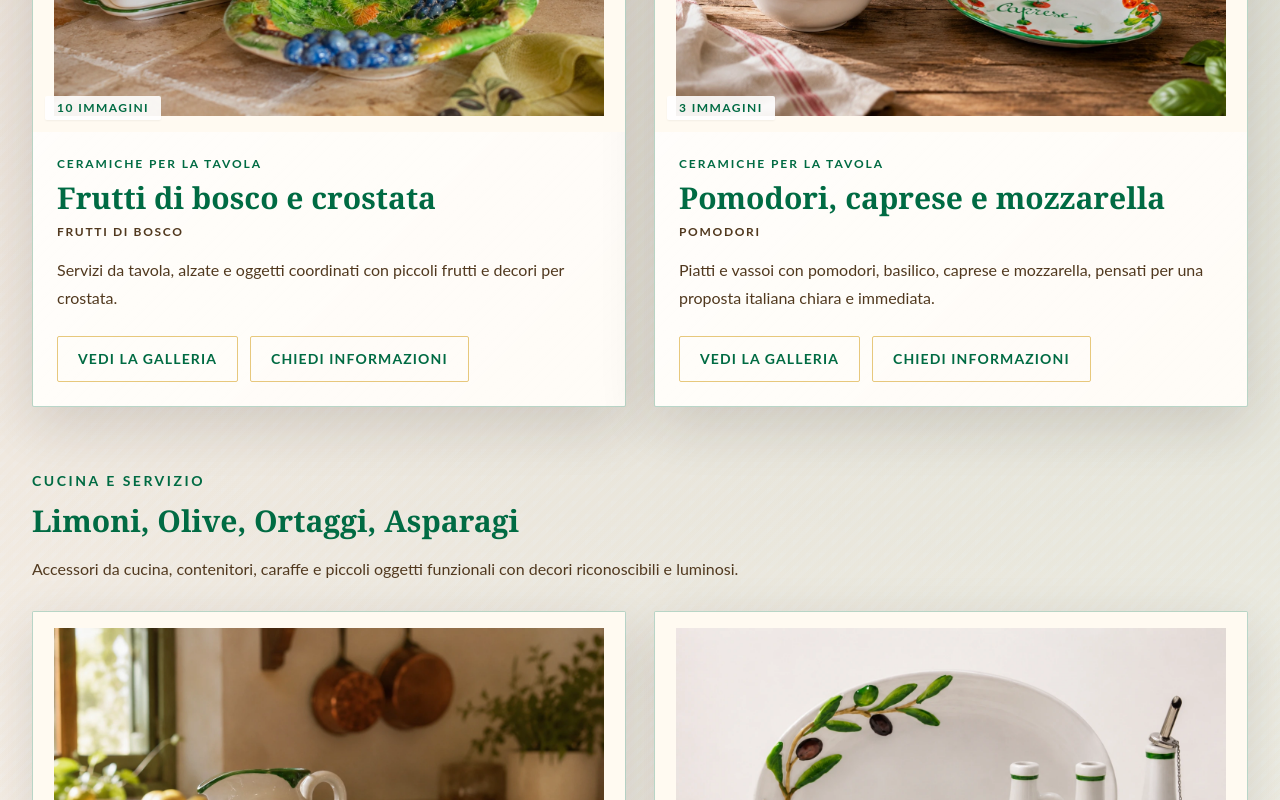
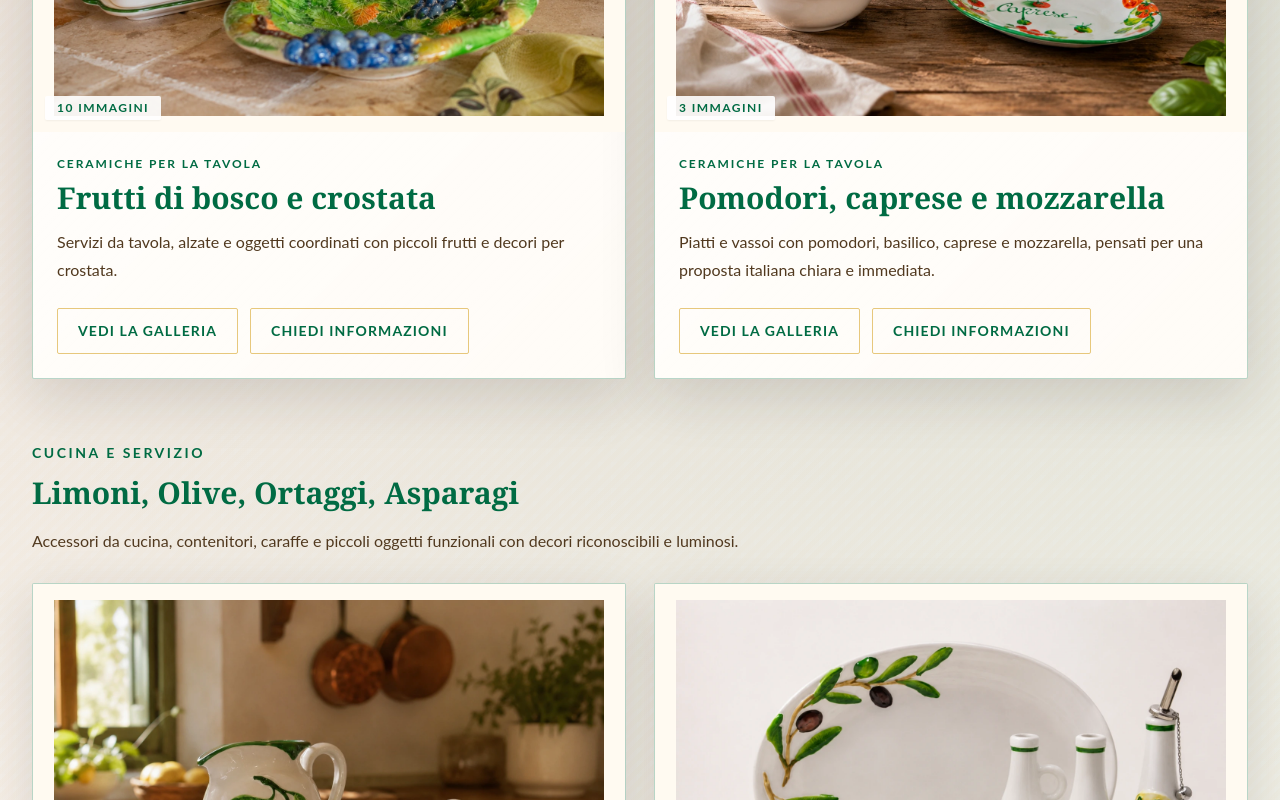
Before and after one commit to marceloocid/CeramicheBressan, a Next.js app: page /catalogo in a window 1280 px wide. Shown: the part 1280-2080 px from the top of the page. Built offline with nearby package versions, Linux system fonts and the light colour scheme; no server answers.

Commit message:
Remove redundant catalog theme labels
Hide collection theme labels when they repeat the collection name in both Italian and English, while preserving distinct descriptors and tightening the resulting card spacing.

```diff
--- a/components/CatalogItemCard.tsx
+++ b/components/CatalogItemCard.tsx
@@ -20,6 +20,7 @@ export function CatalogItemCard({ item, categoryTitle, locale }: CatalogItemCard
   const lastTriggerRef = useRef<HTMLElement | null>(null);
   const coverImage = item.images[0];
   const hasGallery = item.images.length > 1;
+  const hasDistinctTheme = item.slug === "pasta-spaghetti" || item.slug === "piatti-decori-dipinti";
 
   const openGallery = (event: MouseEvent<HTMLButtonElement>) => {
     lastTriggerRef.current = event.currentTarget;
@@ -56,8 +57,12 @@ export function CatalogItemCard({ item, categoryTitle, locale }: CatalogItemCard
       <div className="flex flex-1 flex-col p-5 sm:p-6">
         <p className="text-xs font-bold uppercase tracking-[0.16em] text-ceramica">{categoryTitle}</p>
         <h3 className="mt-2 font-serif text-2xl font-semibold leading-tight text-ceramica sm:text-3xl">{item.name}</h3>
-        <p className="mt-2 text-xs font-bold uppercase tracking-[0.14em] text-argilla">{item.theme}</p>
-        <p className="mt-4 flex-1 leading-7 text-argilla">{item.description}</p>
+        {hasDistinctTheme ? (
+          <p className="mt-2 text-xs font-bold uppercase tracking-[0.14em] text-argilla">{item.theme}</p>
+        ) : null}
+        <p className={`${hasDistinctTheme ? "mt-4" : "mt-3"} flex-1 leading-7 text-argilla`}>
+          {item.description}
+        </p>
 
         <div className="mt-6 flex flex-wrap items-center gap-3">
           {hasGallery ? (
```
